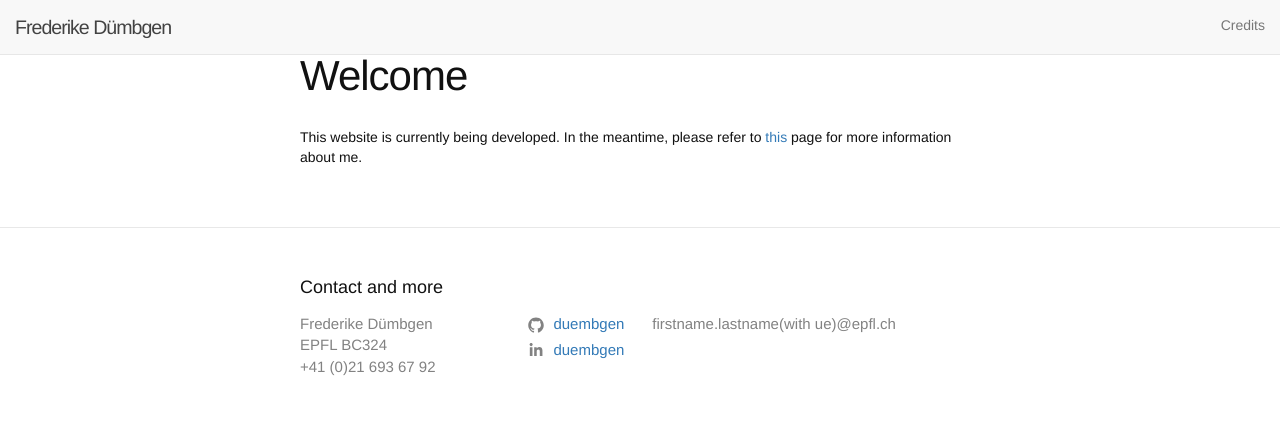
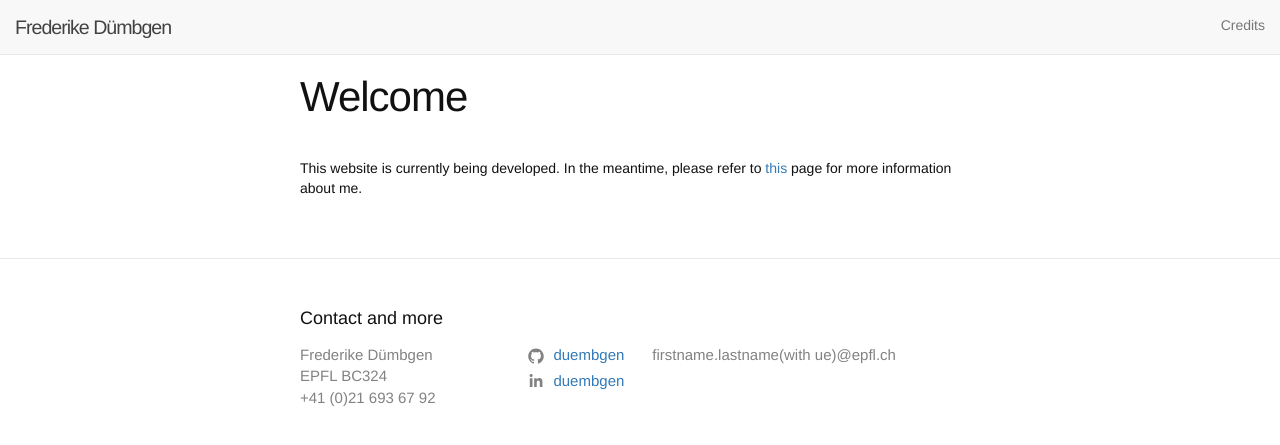
Before and after one commit to duembgen/duembgen.github.io, a Jekyll site: the page built from index.md, in a window 1280 px wide. Shown: the top 445 px of the page. Built offline with Jekyll 4.4.1, drawn with Linux system fonts in a browser that asks for light colours; nearby versions of some CDN libraries.

Commit message:
Fixed title spacing.

```diff
--- a/_sass/minima/_layout.scss
+++ b/_sass/minima/_layout.scss
@@ -206,13 +206,14 @@
  * Posts
  */
 .post-header {
+  margin-top: $spacing-unit;
   margin-bottom: $spacing-unit;
 }
 
 .post-title {
   @include relative-font-size(2.625);
   letter-spacing: -1px;
-  line-height: 1;
+  line-height: 1.5;
 
   @include media-query($on-laptop) {
     @include relative-font-size(2.25);
```
